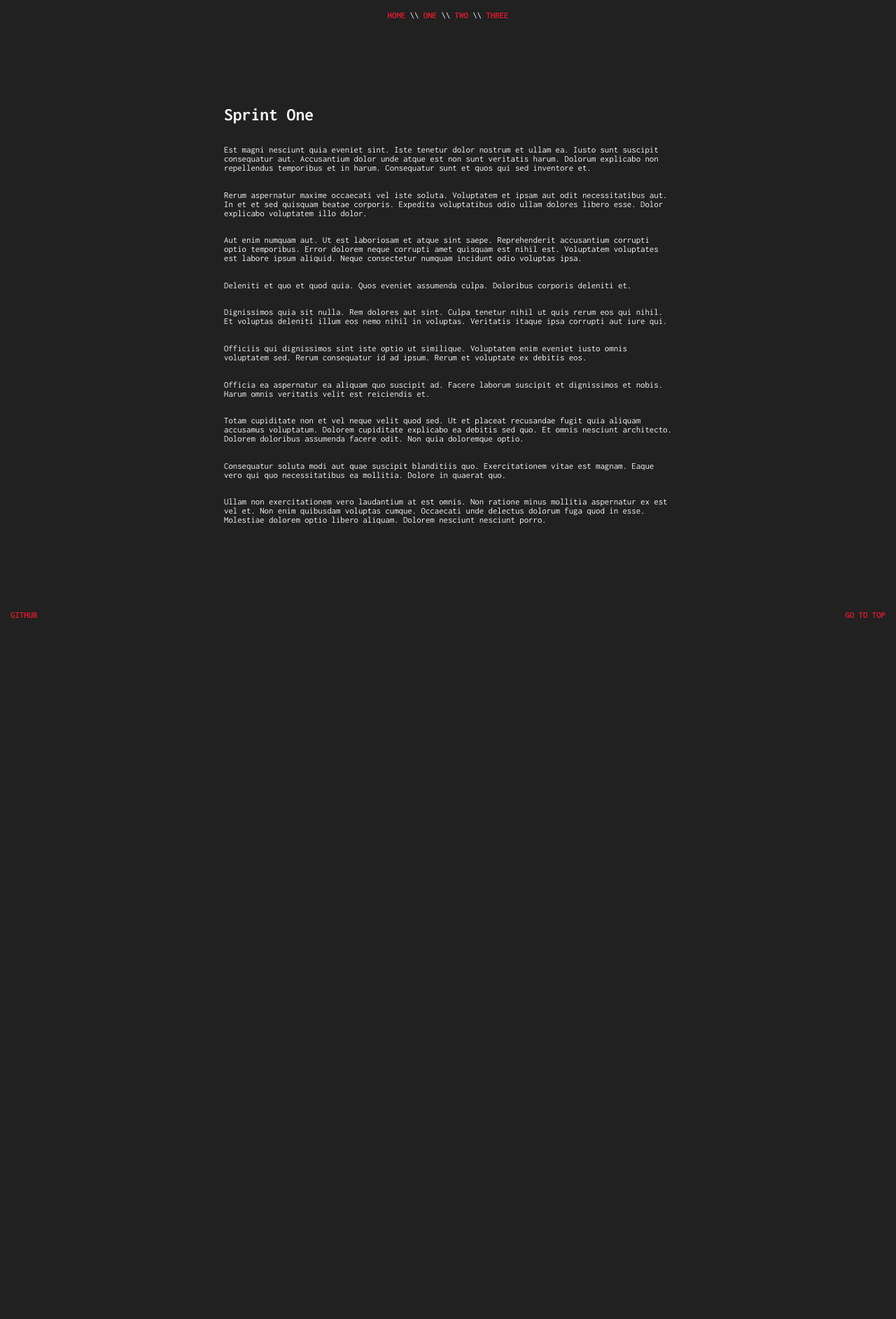
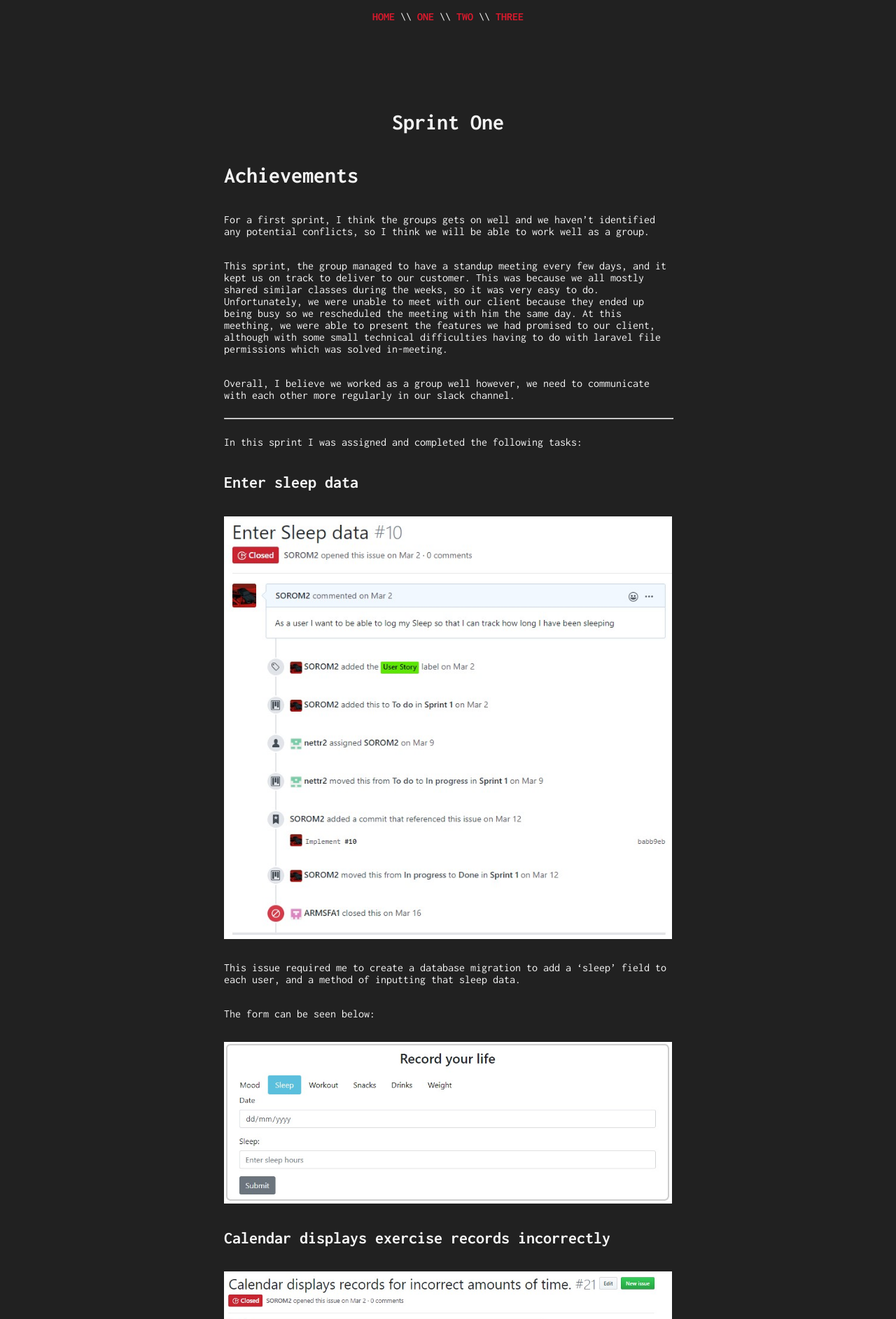
Before and after one commit to SOROM2/agile-portfolio, a Jekyll site: the page built from one.md, in a window 1280 px wide. Shown: the top 1885 px of the page at 70% size. Built offline with Jekyll 4.4.1, drawn with Linux system fonts in a browser that asks for light colours; before the commit the page ends 900 px from its top, so only the background shows below that; some of the changed text lies outside the part shown.

Commit message:
Add images, change subdomain, edit sprint style, add to sprint 1 page

```diff
--- a/_config.yml
+++ b/_config.yml
@@ -1,6 +1,6 @@
 title: "Portfolio"
 baseurl: ""
-url: "http://portfolio.blueduke.nz/"
+url: "http://softeng-portfolio.blueduke.nz/"
 github_username:  SOROM2
 
 markdown: kramdown
--- a/_layouts/sprint.html
+++ b/_layouts/sprint.html
@@ -6,6 +6,6 @@ layout: page
 </div>
 
 <div id="sprintcontent">
-    <h1>Sprint {{ page.title }}</h1>
+    <h1 class="textcenter">Sprint {{ page.title }}</h1>
     {{ content }}
 </div>
--- a/css/styles.css
+++ b/css/styles.css
@@ -5,7 +5,7 @@ body {
     margin: 0;
     background: #212121;
     color: #f5f5f5;
-    font-size: 0.8rem;
+    font-size: 1rem;
     font-family: Inconsolata;
     -webkit-font-smoothing: antialiased;
 }
@@ -35,6 +35,21 @@ body > div {
     flex-grow: 1;
 }
 
+#sprintcontent > * {
+    width: 100%;
+}
+
+#sprintcontent > * > img {
+    display: block;
+    width: 100%;
+    margin-left: auto;
+    margin-right: auto;
+}
+
+.textcenter {
+    text-align: center;
+}
+
 pre {
     margin: 0;
 }
--- a/one.md
+++ b/one.md
@@ -4,22 +4,58 @@ title: One
 order: 1
 ---
 
-Est magni nesciunt quia eveniet sint. Iste tenetur dolor nostrum et ullam ea. Iusto sunt suscipit consequatur aut. Accusantium dolor unde atque est non sunt veritatis harum. Dolorum explicabo non repellendus temporibus et in harum. Consequatur sunt et quos qui sed inventore et.
+# Achievements
 
-Rerum aspernatur maxime occaecati vel iste soluta. Voluptatem et ipsam aut odit necessitatibus aut. In et et sed quisquam beatae corporis. Expedita voluptatibus odio ullam dolores libero esse. Dolor explicabo voluptatem illo dolor.
+For a first sprint, I think the groups gets on well and we haven't identified any potential conflicts, so I think we will be able to work well as a group.
 
-Aut enim numquam aut. Ut est laboriosam et atque sint saepe. Reprehenderit accusantium corrupti optio temporibus. Error dolorem neque corrupti amet quisquam est nihil est. Voluptatem voluptates est labore ipsum aliquid. Neque consectetur numquam incidunt odio voluptas ipsa.
+This sprint, the group managed to have a standup meeting every few days, and it kept us on track to deliver to our customer. This was because we all mostly shared similar classes during the weeks, so it was very easy to do.
+Unfortunately, we were unable to meet with our client because they ended up being busy so we rescheduled the meeting with him the same day. At this meething, we were able to present the features we had promised to our client, although with some small technical difficulties having to do with laravel file permissions which was solved in-meeting.
 
-Deleniti et quo et quod quia. Quos eveniet assumenda culpa. Doloribus corporis deleniti et.
+Overall, I believe we worked as a group well however, we need to communicate with each other more regularly in our slack channel.
 
-Dignissimos quia sit nulla. Rem dolores aut sint. Culpa tenetur nihil ut quis rerum eos qui nihil. Et voluptas deleniti illum eos nemo nihil in voluptas. Veritatis itaque ipsa corrupti aut iure qui.
+___
 
-Officiis qui dignissimos sint iste optio ut similique. Voluptatem enim eveniet iusto omnis voluptatem sed. Rerum consequatur id ad ipsum. Rerum et voluptate ex debitis eos.
+In this sprint I was assigned and completed the following tasks:
 
-Officia ea aspernatur ea aliquam quo suscipit ad. Facere laborum suscipit et dignissimos et nobis. Harum omnis veritatis velit est reiciendis et.
+## Enter sleep data
 
-Totam cupiditate non et vel neque velit quod sed. Ut et placeat recusandae fugit quia aliquam accusamus voluptatum. Dolorem cupiditate explicabo ea debitis sed quo. Et omnis nesciunt architecto. Dolorem doloribus assumenda facere odit. Non quia doloremque optio.
+![Issue 10](/img/10_issue.jpg)
 
-Consequatur soluta modi aut quae suscipit blanditiis quo. Exercitationem vitae est magnam. Eaque vero qui quo necessitatibus ea mollitia. Dolore in quaerat quo.
+This issue required me to create a database migration to add a 'sleep' field to each user, and a method of inputting that sleep data.
 
-Ullam non exercitationem vero laudantium at est omnis. Non ratione minus mollitia aspernatur ex est vel et. Non enim quibusdam voluptas cumque. Occaecati unde delectus dolorum fuga quod in esse. Molestiae dolorem optio libero aliquam. Dolorem nesciunt nesciunt porro.
+The form can be seen below:
+
+![Evidence for issue 10](/img/10_evidence.jpg)
+
+## Calendar displays exercise records incorrectly
+
+![Issue 21](/img/21_issue.jpg)
+
+This issue was a trivial fix, the code originally tried to display the session from the day recorded in the database to the following day, which was undefined so it would extend from the session date until the current date regardless of what day it was as seen below:
+
+![Issue 21 before fix](/img/21_before.png)
+
+And the with the fix implemented:
+
+![Issue 21 after fix](/img/21_after.png)
+
+## Empty data fields cause errors
+
+![Issue 22](/img/22_issue.jpg)
+
+This issue was covered as part of input validation for the 'record your life' section of the site, which was handled by another group member.
+
+# Agile
+This sprint went smoothly thanks to the use of the github projects kanban board, and that it made it easier for everyone in the group to keep track of what everyone else is working on. Because of this, we were able to Deliver the promised features to the customer on-time, and
+
+# Self Reflection
+
+## What did I do well?
+I completed the tasks in a quick and timely manner
+
+## What could I have done better?
+I think
+
+## What lessons did I learn?
+
+## What barriers did I encounter?
```
Also changed, not shown: img/10_evidence.jpg (added), img/10_issue.jpg (added), img/21_after.png (added), img/21_before.png (added), img/21_evidence.jpg (added), img/21_issue.jpg (added), img/22_evidence.jpg (added), img/22_issue.jpg (added), img/complete_33.png (added), img/complete_48.png (added), img/fix_bug_21.png (added), img/fix_for_47.png (added), img/username_email_login.png (added), img/username_register.png (added), 1 more files.
